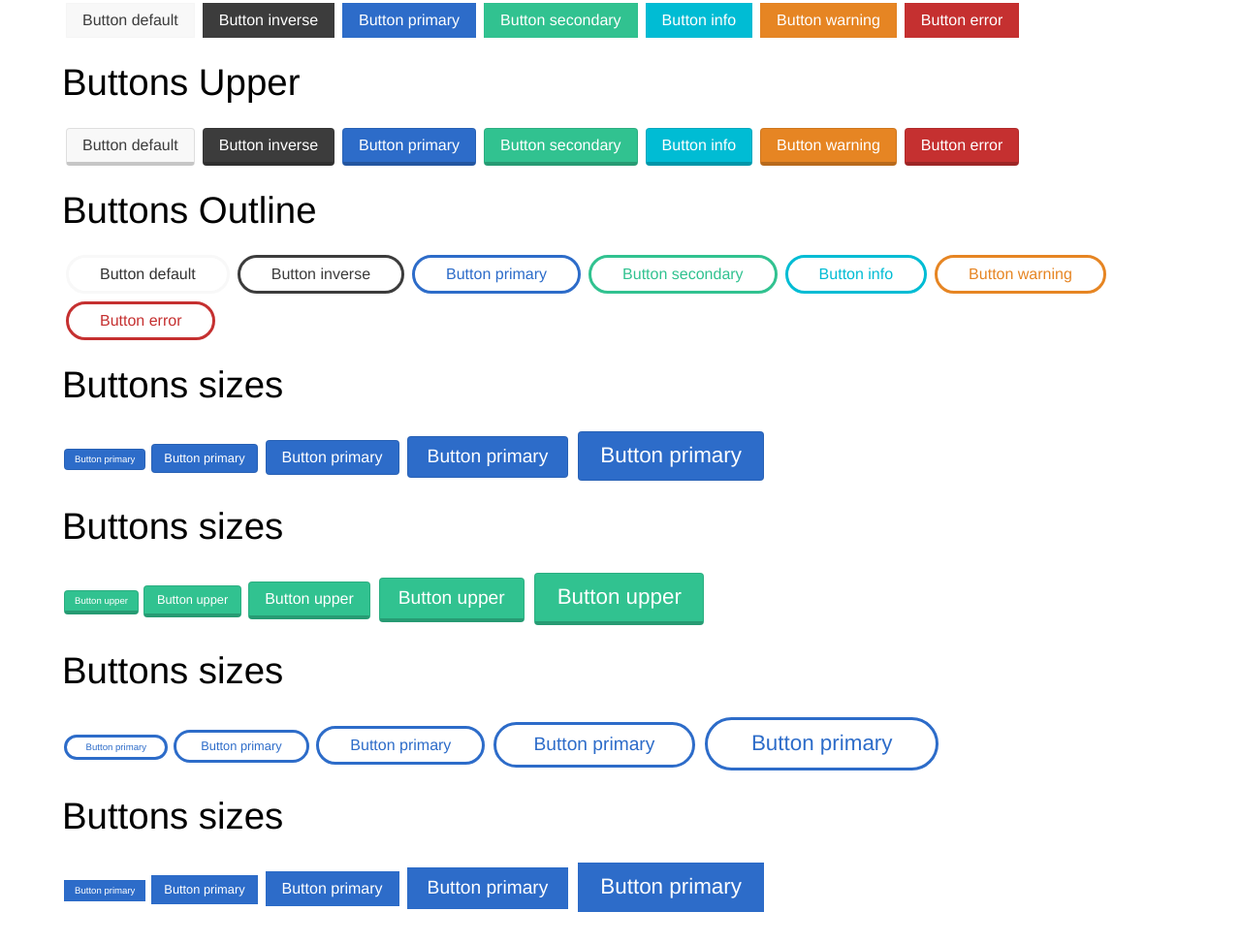
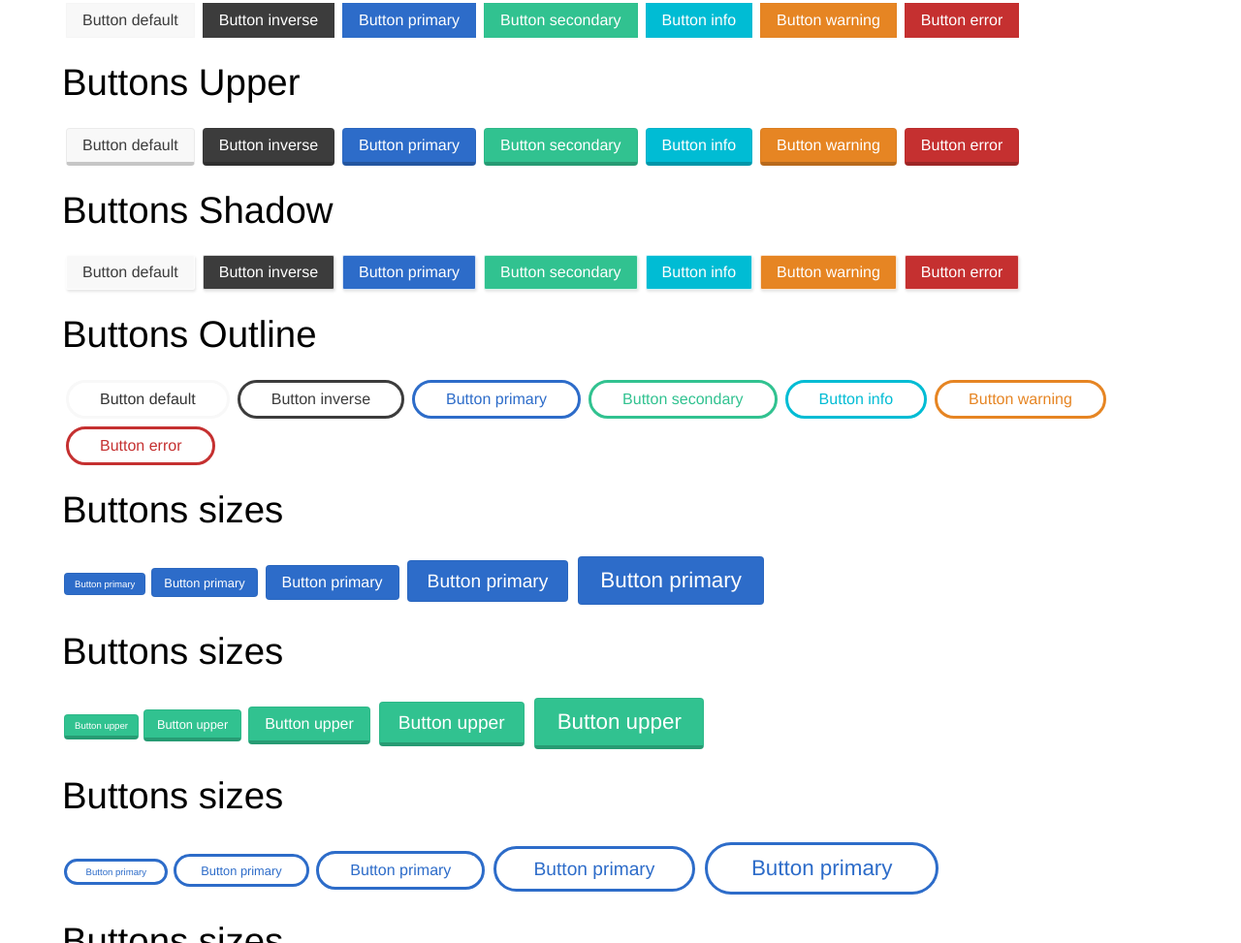
Before and after one commit to rokk3rlabs/hagrid, a website: page index.html in a window 1280 px wide. Shown: the part 4452-5425 px from the top of the page at 97% size. Drawn offline with Linux system fonts and the light colour scheme; files whose address does not match are found by name.

Commit message:
updated border buttons

```diff
--- a/index.html
+++ b/index.html
@@ -193,14 +193,6 @@
     <a href="#" class="btn btn-info">Button info</a>
     <a href="#" class="btn btn-warning">Button warning</a>
     <a href="#" class="btn btn-error">Button error</a>
-    <!--<h2>Buttons Hagrid</h2>
-    <a href="#" class="btn btn-orange">Button orange</a>
-    <a href="#" class="btn btn-yellow">Button yellow</a>
-    <a href="#" class="btn btn-purple">Button purple</a>
-    <a href="#" class="btn btn-brown">Button brown</a>
-    <a href="#" class="btn btn-dark-blue">Button blue</a>
-    <a href="#" class="btn btn-red">Button red</a>
-    <a href="#" class="btn btn-pink">Button pink</a>-->
     <h2>Buttons Flats</h2>
     <a href="#" class="btn btn-default btn-flat">Button default</a>
     <a href="#" class="btn btn-inverse btn-flat">Button inverse</a>
@@ -217,6 +209,14 @@
     <a href="#" class="btn btn-info btn-upper">Button info</a>
     <a href="#" class="btn btn-warning btn-upper">Button warning</a>
     <a href="#" class="btn btn-error btn-upper">Button error</a>
+    <h2>Buttons Shadow</h2>
+    <a href="#" class="btn btn-default btn-shadow">Button default</a>
+    <a href="#" class="btn btn-inverse btn-shadow">Button inverse</a>
+    <a href="#" class="btn btn-primary btn-shadow">Button primary</a>
+    <a href="#" class="btn btn-secondary btn-shadow">Button secondary</a>
+    <a href="#" class="btn btn-info btn-shadow">Button info</a>
+    <a href="#" class="btn btn-warning btn-shadow">Button warning</a>
+    <a href="#" class="btn btn-error btn-shadow">Button error</a>
     <h2>Buttons Outline</h2>
     <a href="#" class="btn btn-default btn-outline">Button default</a>
     <a href="#" class="btn btn-inverse btn-outline">Button inverse</a>
--- a/sass/buttons/_buttons.sass
+++ b/sass/buttons/_buttons.sass
@@ -12,7 +12,7 @@
   border-radius: 4px
   position: relative
   text-align: center
-  border: 1px solid rgba(0, 0, 0, .1)
+  border: 1px solid rgba(0, 0, 0, .05)
   +prefix(text-shadow, 0 0 1px rgba(0,0,0,.01))
   +prefix(font-smoothing, antialiased)
   +prefix(transition, background .2s)
@@ -44,12 +44,17 @@
     border-radius: 0
     border: 1px solid rgba(0, 0, 0, .01)
 
+  // Flat Buttons
+  &.btn-shadow
+    border: 1px solid rgba(255, 255, 255, .8)
+    border-radius: 2px
+    box-shadow: 1px 2px 3px rgba(0, 0, 0, .1)
+
   // Upper Button
   &.btn-upper
     +prefix(border-radius, $border-radius)
     //box-shadow: 0 -4px 0 0 rgba(0, 0, 0, .2) inset
     border-bottom: 4px solid rgba(0, 0, 0, .2)
-
 
   // Outline Button
   &.btn-outline
```
Also changed, not shown: dist/css/main.css.
